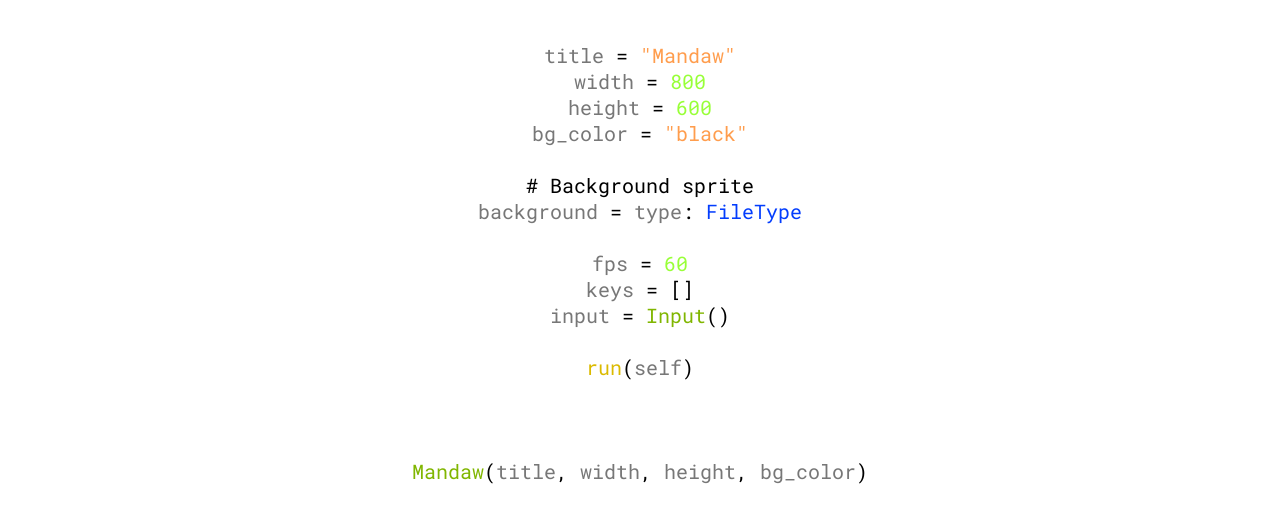
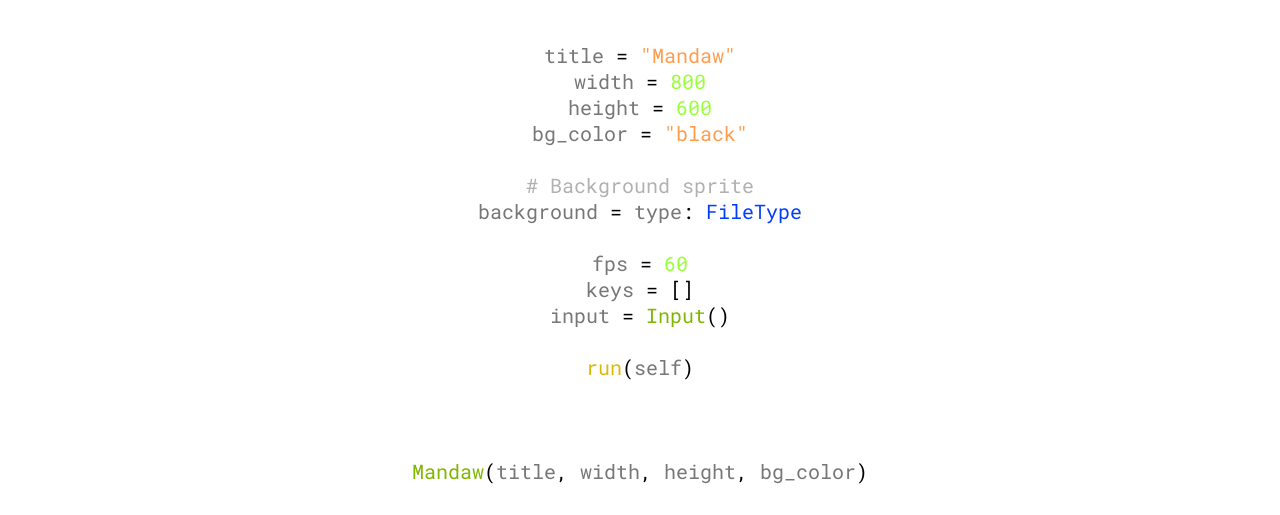
Before and after one commit to mandaw2014/MandawEngine, a plain HTML site: page docs/docs.html in a window 1280 px wide. Shown: the part 285-800 px from the top of the page. Drawn offline with Linux system fonts and the light colour scheme.

Commit message:
added 1 more colour

```diff
--- a/docs/css/docs.css
+++ b/docs/css/docs.css
@@ -30,6 +30,10 @@ gray {
     color: rgb(119, 119, 119);
 }
 
+lightgray {
+    color: rgb(177, 177, 177);
+}
+
 orange {
     color: rgba(255, 115, 0, 0.699);
 }
```
